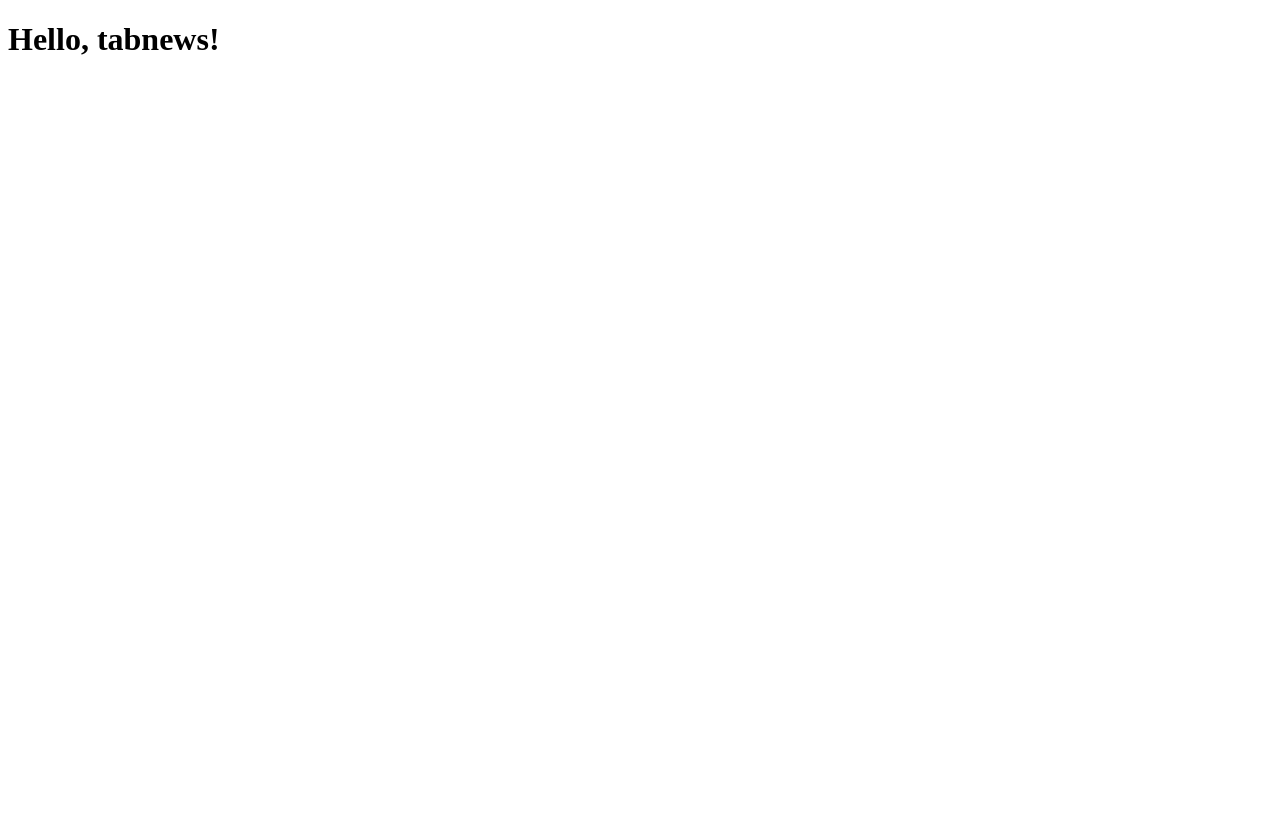
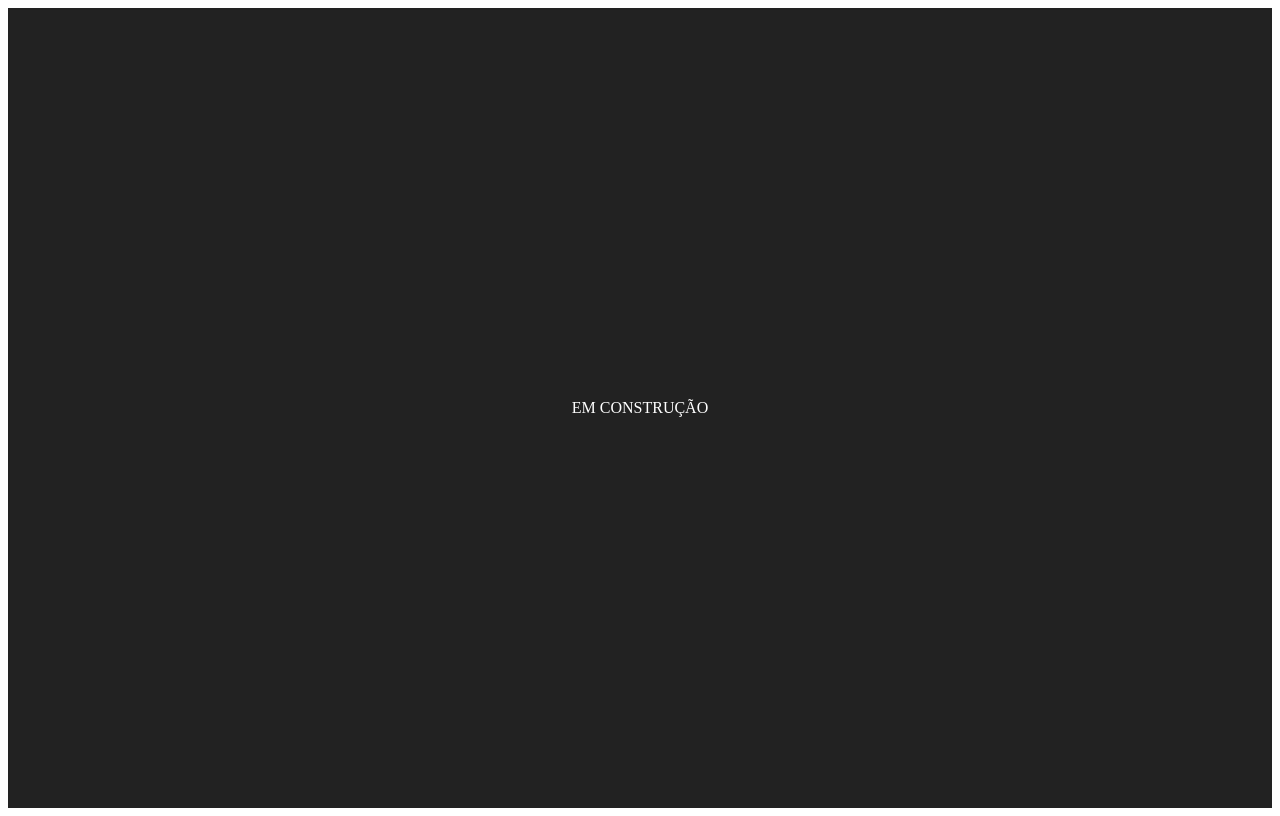
Before and after one commit to AlizonCaetano/tabnews-clone, a Next.js app: page / in a window 1280 px wide. Built offline with nearby package versions, Linux system fonts and the light colour scheme.

Commit message:
adiciona lib styled-components, cria de construção

```diff
--- a/package.json
+++ b/package.json
@@ -13,7 +13,8 @@
   "dependencies": {
     "next": "^13.1.6",
     "react": "^18.2.0",
-    "react-dom": "^18.2.0"
+    "react-dom": "^18.2.0",
+    "styled-components": "^6.0.7"
   },
   "devDependencies": {
     "prettier": "^3.0.1"
--- a/pages/index.js
+++ b/pages/index.js
@@ -1,5 +1,27 @@
+import { styled } from "styled-components";
+
+const Container = styled.div`
+  padding: 0;
+  margin: 0;
+  box-sizing: border-box;
+
+  display: grid;
+  height: 100vh;
+  width: 100%;
+  place-content: center;
+
+  color: #fff;
+  background: #222;
+`
+
 function Home() {
-  return <h1>Hello, tabnews!</h1>;
+  return (
+    <Container>
+      <div>
+        EM CONSTRUÇÃO
+      </div>
+    </Container>
+  )
 }
 
 export default Home;
```
Also changed, not shown: 1 other file (tests, documents, lock files or other folders).
